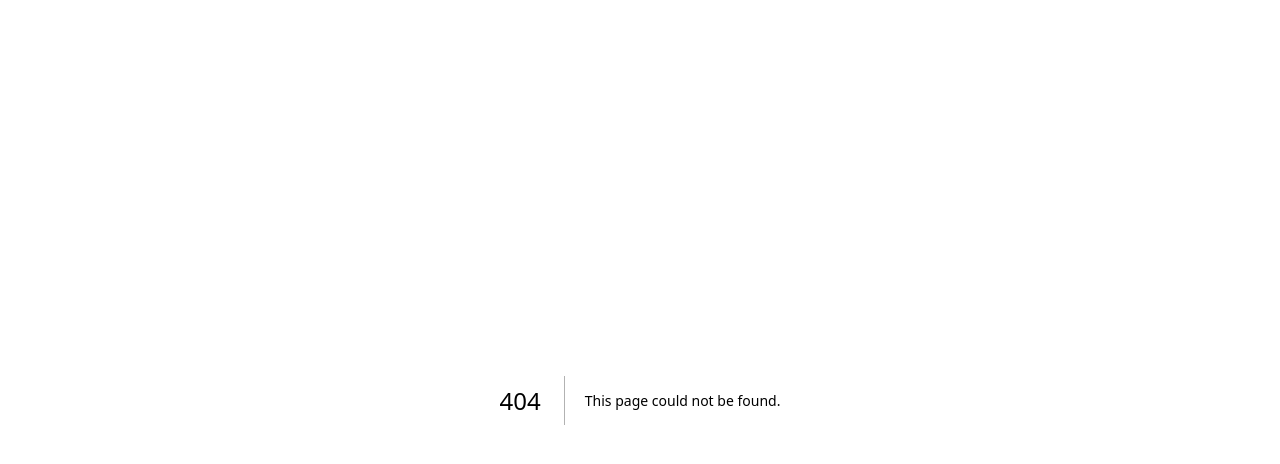
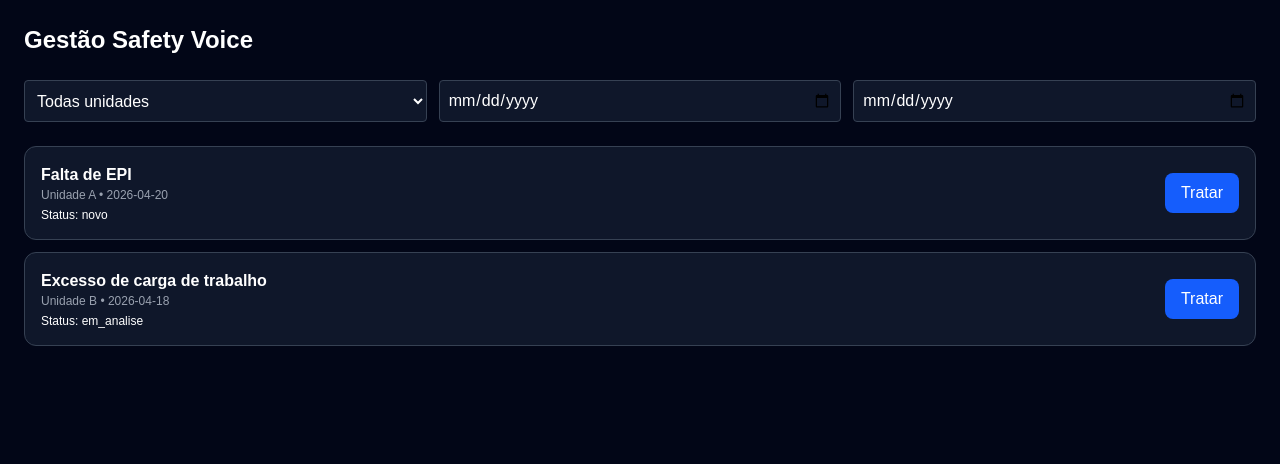
Before and after one commit to anaartagaveytia1-web/aris-frontend, a Next.js app: page /safety-voice/manage in a window 1280 px wide. Before the commit this address had no page. Shown: the top 464 px of the page. Built offline with nearby package versions, Linux system fonts and the light colour scheme.

Commit message:
add manage e page.tsx dentro de safety voice

```diff
--- /dev/null
+++ b/app/safety-voice/manage/page.tsx
@@ -0,0 +1,111 @@
+"use client"
+
+import { useState } from "react"
+
+export default function SafetyVoiceManage() {
+
+  const [filtro, setFiltro] = useState({
+    unidade: "",
+    dataInicio: "",
+    dataFim: ""
+  })
+
+  // MOCK (depois vem do banco)
+  const [relatos, setRelatos] = useState([
+    {
+      id: 1,
+      unidade: "Unidade A",
+      data: "2026-04-20",
+      descricao: "Falta de EPI",
+      status: "novo"
+    },
+    {
+      id: 2,
+      unidade: "Unidade B",
+      data: "2026-04-18",
+      descricao: "Excesso de carga de trabalho",
+      status: "em_analise"
+    }
+  ])
+
+  function tratar(id: number) {
+    setRelatos(relatos.map(r =>
+      r.id === id ? { ...r, status: "tratado" } : r
+    ))
+  }
+
+  return (
+    <div className="min-h-screen bg-[#020617] text-white p-6">
+
+      <h1 className="text-2xl font-bold mb-6">
+        Gestão Safety Voice
+      </h1>
+
+      {/* FILTROS */}
+      <div className="grid grid-cols-3 gap-3 mb-6">
+
+        <select
+          className="p-2 rounded bg-[#0f172a] border border-gray-700"
+          onChange={e => setFiltro({ ...filtro, unidade: e.target.value })}
+        >
+          <option value="">Todas unidades</option>
+          <option>Unidade A</option>
+          <option>Unidade B</option>
+        </select>
+
+        <input
+          type="date"
+          className="p-2 rounded bg-[#0f172a] border border-gray-700"
+          onChange={e => setFiltro({ ...filtro, dataInicio: e.target.value })}
+        />
+
+        <input
+          type="date"
+          className="p-2 rounded bg-[#0f172a] border border-gray-700"
+          onChange={e => setFiltro({ ...filtro, dataFim: e.target.value })}
+        />
+
+      </div>
+
+      {/* LISTA */}
+      <div className="space-y-3">
+
+        {relatos.map(relato => (
+          <div key={relato.id} className="
+            bg-[#0f172a]
+            border border-gray-700
+            p-4
+            rounded-xl
+            flex justify-between items-center
+          ">
+
+            <div>
+              <div className="font-semibold">{relato.descricao}</div>
+              <div className="text-xs text-gray-400">
+                {relato.unidade} • {relato.data}
+              </div>
+              <div className="text-xs mt-1">
+                Status: {relato.status}
+              </div>
+            </div>
+
+            <button
+              onClick={() => tratar(relato.id)}
+              className="
+                bg-blue-600
+                px-4 py-2
+                rounded-lg
+                hover:bg-blue-500
+              "
+            >
+              Tratar
+            </button>
+
+          </div>
+        ))}
+
+      </div>
+
+    </div>
+  )
+}
```
